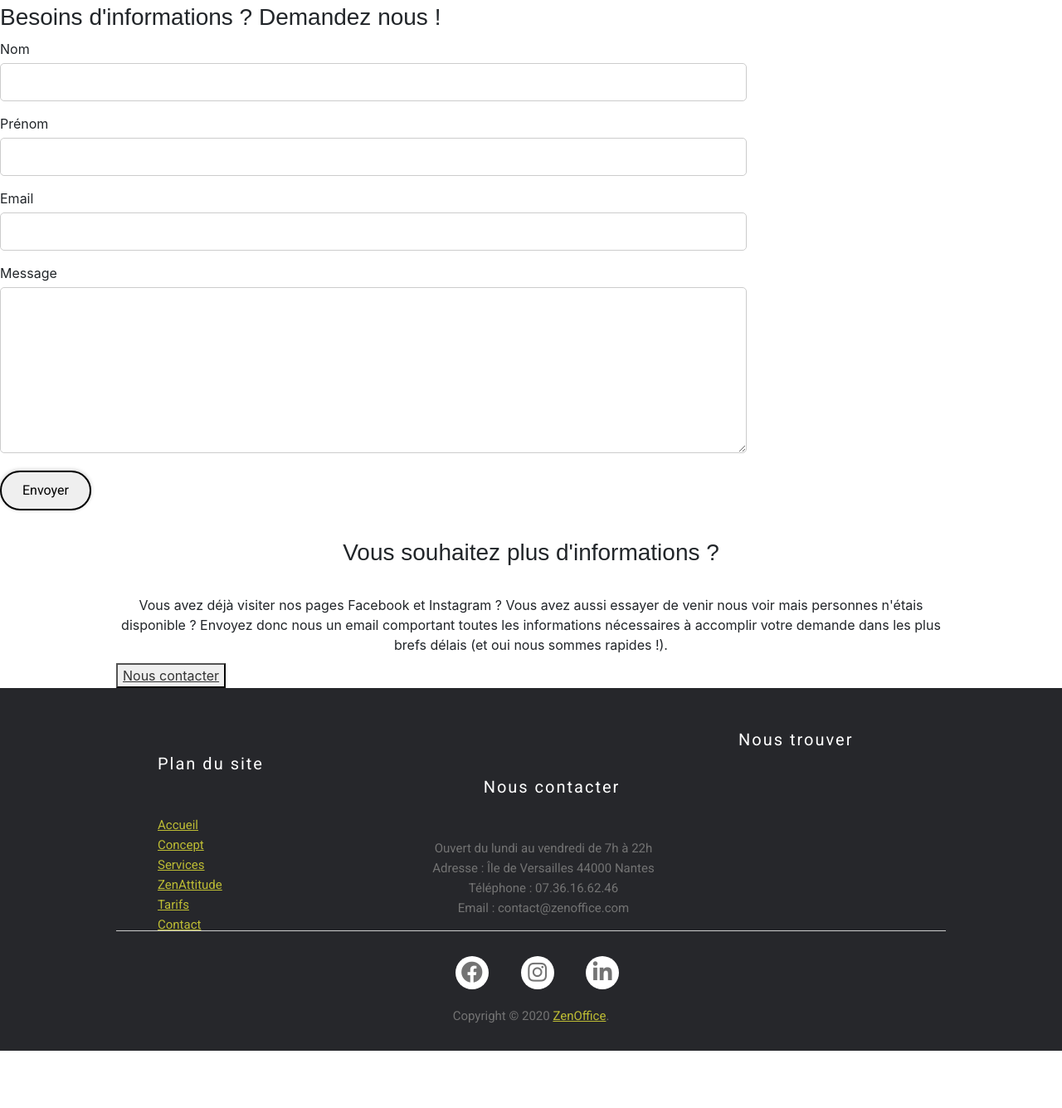
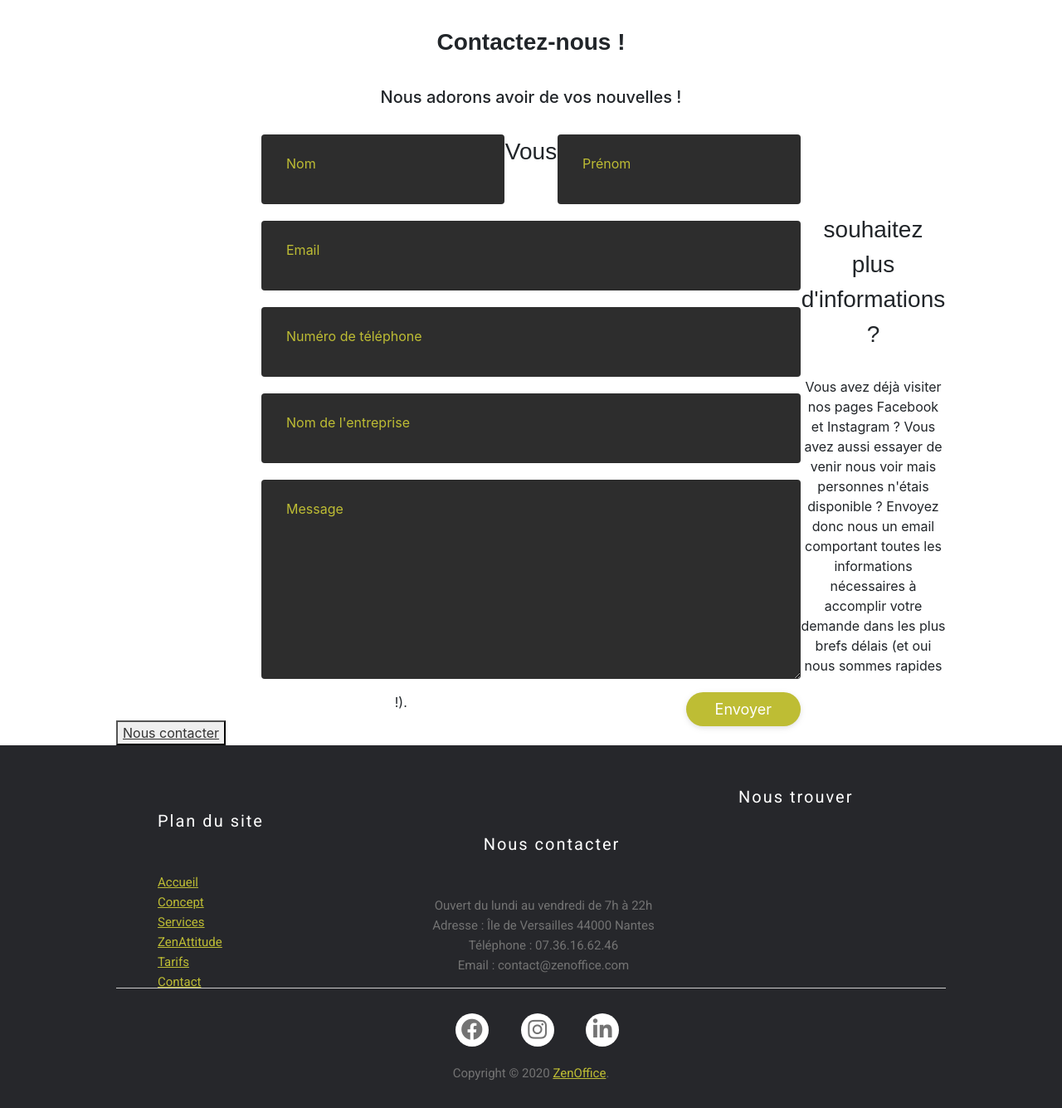
Before and after one commit to TiF0N/MSPR-HTML, a PHP site: page /contact.php in a window 1280 px wide. Shown: the part 560-1895 px from the top of the page at 83% size. Before the commit the page ends 1826 px from the top, so only its background shows below. Run offline with PHP 8.4, Linux system fonts and the light colour scheme; some libraries are stand-ins or nearby versions.

Commit message:
update: jumbotron & form

```diff
--- a/contact.php
+++ b/contact.php
@@ -5,32 +5,56 @@
         <h1>Nous contacter !</h1>
     </div>
 </section>
-<section id="container">
-    <div class="form">
-        <h2>Besoins d'informations ? Demandez nous !</h2>
-                <form action="" methode="POST">
+<div class="container">
+    <div class="row">
+        <h2><strong>Contactez-nous !</strong></h2>
+    </div>
+    <div class="row">
+        <h4 style="text-align:center">Nous adorons avoir de vos nouvelles !</h4>
+    </div>
+    <div class="row input-container">
+        <div class="col-md-6 col-sm-12">
+            <div class="styled-input">
+                <input type="text" required/>
+                <label>Nom</label>
+            </div>
+        </div>
+        <div class="col-md-6 col-sm-12">
+            <div class="styled-input" style="float:right;">
+                <input type="text" required/>
+                <label>Prénom</label>
+            </div>
+        </div>
+        <div class="col-xs-12">
+            <div class="styled-input wide">
+                <input type="text" required/>
+                <label>Email</label>
+            </div>
+        </div>
+        <div class="col-xs-12">
+            <div class="styled-input wide">
+                <input type="text" required/>
+                    <label>Numéro de téléphone</label>
+            </div>
+        </div>
+        <div class="col-xs-12">
+            <div class="styled-input wide">
+                <input type="text" required/>
+                <label>Nom de l'entreprise</label>
+            </div>
+        </div>
+        <div class="col-xs-12">
+            <div class="styled-input wide">
+                <textarea required></textarea>
+                <label>Message</label>
+            </div>
+        </div>
+        <div class="col-xs-12">
+            <div class="btn-lrg submit-btn">Envoyer</div>
+        </div>
+    </div>
+</div>
 
-                    <div class="form-group">
-                        <label for="last_name">Nom</label>
-                        <input type="texte" id="last_name" class="form-control">
-                    </div>
-                    <div class="form-group">
-                        <label for="first_name">Prénom</label>
-                        <input type="texte" id="first_name" class="form-control">
-                    </div>
-                    <div class="form-group">
-                        <label for="email">Email</label>
-                        <input type="email" id="email" class="form-control">
-                    </div>
-                    <div class="form-group">
-                        <label for="message">Message</label>
-                        <textarea id="message" class="form-control"></textarea>
-                    </div>
-                    <button class="btn">
-                        Envoyer
-                    </button>
-                </form>
-</section>
 <section id="pre-footer">
     <div class="container">
         <h2>Vous souhaitez plus d'informations ?</h2>
--- a/resources/sass/pages/_contact.scss
+++ b/resources/sass/pages/_contact.scss
@@ -1,24 +1,110 @@
-.form {
-  max-width : 900px;
+input:focus ~ label, textarea:focus ~ label, input:valid ~ label, textarea:valid ~ label {
+  font-size: 0.75em;
+  color: $secondary;
+  top: -5px;
+  -webkit-transition: all 0.225s ease;
+  transition: all 0.225s ease;
 }
 
-.form-group {
-  margin-bottom : 15px;
+.styled-input {
+  float: left;
+  width: 293px;
+  margin: 1rem 0;
+  position: relative;
+  border-radius: 4px;
 }
 
-.form-group label {
-  display: block;
-  opacity: 7;
+@media only screen and (max-width: 768px) {
+  .styled-input {
+    width: 100%;
+  }
 }
 
-.form-control {
-  width : 100%;
-  padding : 10px;
-  border-radius : 5px;
-  border : 1px solid #ccc;
-
+.styled-input label {
+  color: $secondary;
+  padding: 1.3rem 30px 1rem 30px;
+  position: absolute;
+  top: 10px;
+  left: 0;
+  -webkit-transition: all 0.25s ease;
+  transition: all 0.25s ease;
+  pointer-events: none;
 }
 
-textarea.form-control {
-  min-height: 200px;
+.styled-input.wide {
+  width: 650px;
+  max-width: 100%;
 }
+
+input,
+textarea {
+  padding: 30px;
+  border: 0;
+  width: 100%;
+  font-size: 1rem;
+  background-color: #2d2d2d;
+  color: white;
+  border-radius: 4px;
+}
+
+input:focus,
+textarea:focus {
+  outline: 0;
+}
+
+input:focus ~ span,
+textarea:focus ~ span {
+  width: 100%;
+  -webkit-transition: all 0.075s ease;
+  transition: all 0.075s ease;
+}
+
+textarea {
+  width: 100%;
+  min-height: 15em;
+}
+
+.input-container {
+  width: 650px;
+  max-width: 100%;
+  margin: 20px auto 25px auto;
+}
+
+.submit-btn {
+  float: right;
+  padding: 7px 35px;
+  border-radius: 60px;
+  display: inline-block;
+  background-color: $secondary;
+  color: white;
+  font-size: 18px;
+  cursor: pointer;
+  box-shadow: 0 2px 5px 0 rgba(0, 0, 0, 0.06),
+  0 2px 10px 0 rgba(0, 0, 0, 0.07);
+  -webkit-transition: all 300ms ease;
+  transition: all 300ms ease;
+}
+
+.submit-btn:hover {
+  transform: translateY(1px);
+  box-shadow: $box-shadow;
+  background-color: $primary;
+}
+
+@media (max-width: 768px) {
+  .submit-btn {
+    width: 100%;
+    float: none;
+    text-align: center;
+  }
+}
+
+input[type=checkbox] + label {
+  color: #ccc;
+  font-style: italic;
+}
+
+input[type=checkbox]:checked + label {
+  color: #f00;
+  font-style: normal;
+}
```
Also changed, not shown: public/css/app.css, 1 other file.
